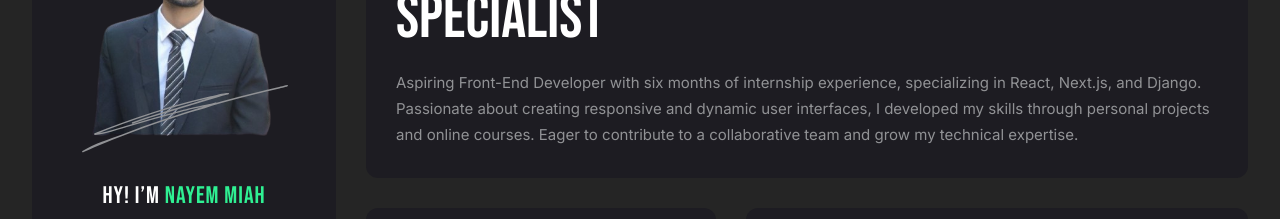
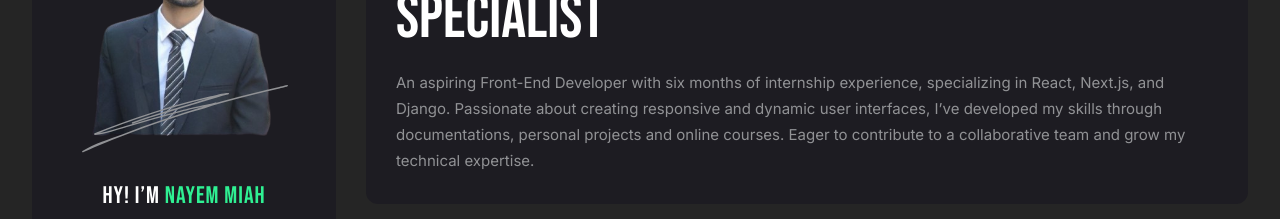
Before and after one commit to nayem-miah/porfolio-resume, a Next.js app: page / in a window 1280 px wide. Shown: the part 342-561 px from the top of the page. Built offline with nearby package versions, Linux system fonts and the light colour scheme.

Commit message:
'commited'

```diff
--- a/components/home/Main.js
+++ b/components/home/Main.js
@@ -24,10 +24,10 @@ export default function Main() {
                         Specialist
                       </h2>
                       <p className="mt-[15px] text-text">
-                        Aspiring Front-End Developer with six months of
+                         An aspiring Front-End Developer with six months of
                         internship experience, specializing in React, Next.js,
                         and Django. Passionate about creating responsive and
-                        dynamic user interfaces, I developed my skills through
+                        dynamic user interfaces, I’ve developed my skills through documentations,
                         personal projects and online courses. Eager to
                         contribute to a collaborative team and grow my technical
                         expertise.
```
